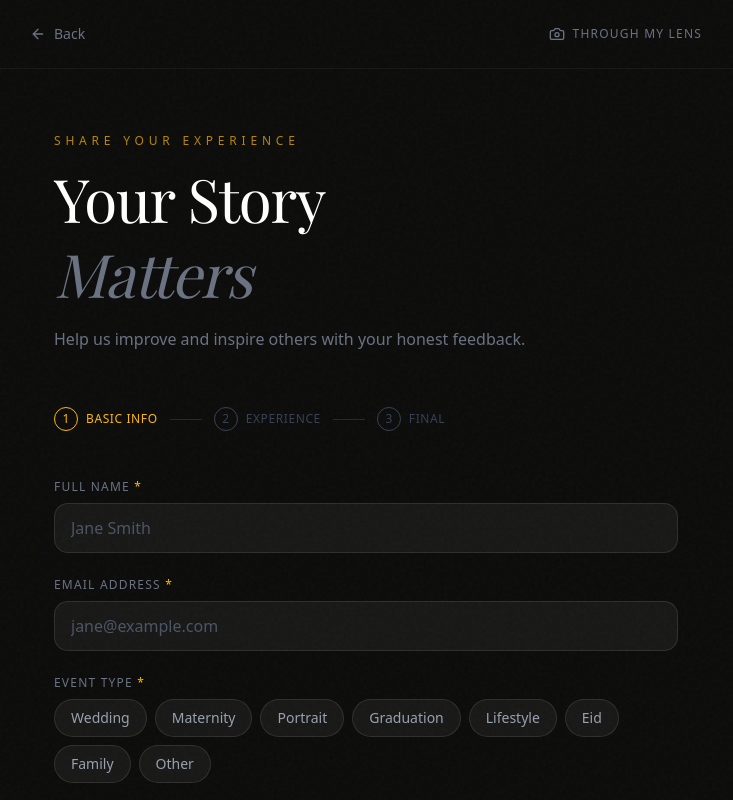
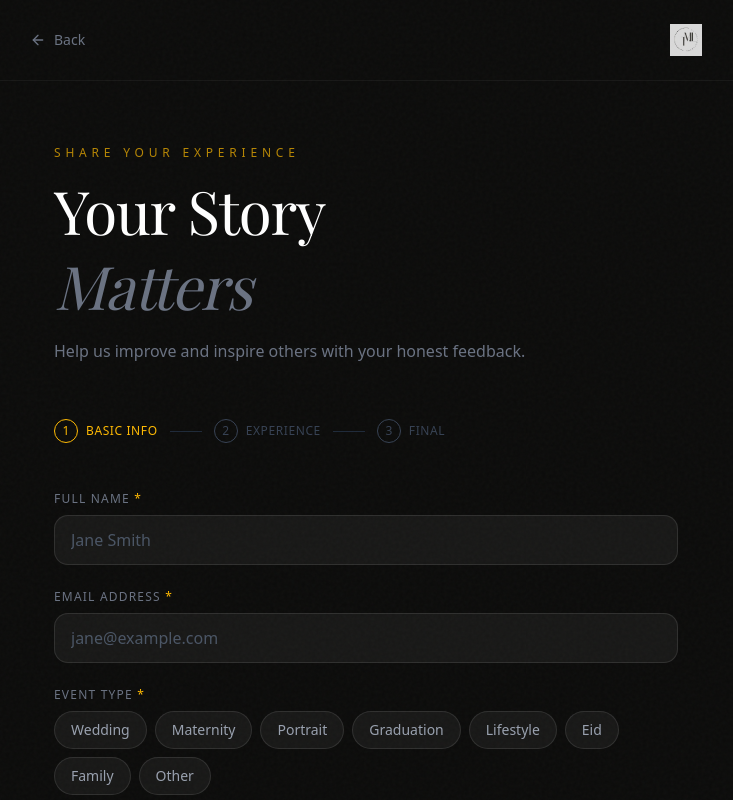
Before and after one commit to shittu-qudus/Throughmylens, a Next.js app: page /feedback in a window 1280 px wide. Shown: the top 800 px of the page, without its empty margins (274-1007 px from the left). Built offline with nearby package versions, Linux system fonts and the light colour scheme.

Commit message:
menu and X colour changed

```diff
--- a/src/app/feedback/page.tsx
+++ b/src/app/feedback/page.tsx
@@ -3,7 +3,7 @@ import { motion, AnimatePresence } from 'framer-motion';
 import { useState } from 'react';
 import Link from 'next/link';
 import { ArrowLeft, Star, CheckCircle2, Camera } from 'lucide-react';
-
+import Image from 'next/image';
 
 const EVENT_TYPES = [
   'Wedding', 'Maternity', 'Portrait', 'Graduation',
@@ -127,10 +127,13 @@ export default function FeedbackPage() {
             Back
           </Link>
           <div className="flex items-center gap-2 text-gray-500">
-            <Camera className="w-4 h-4" />
-            <span className="text-xs tracking-widest uppercase" style={{ fontFamily: 'system-ui, sans-serif' }}>
-              Through My Lens
-            </span>
+              <Image
+                          src="/images/logo.png"
+                          alt="Through My Lens Logo"
+                          width={32}
+                          height={32}
+                          className="w-8 h-8 object-contain"
+                        />
           </div>
         </div>
       </header>
--- a/src/components/sections/Navbar.tsx
+++ b/src/components/sections/Navbar.tsx
@@ -118,7 +118,7 @@ export function Navbar() {
                   exit={{ rotate: 90, opacity: 0 }}
                   transition={{ duration: 0.2 }}
                 >
-                  <X className="w-6 h-6 text-white" />
+                  <X className="w-6 h-6 text-black" />
                 </motion.div>
               ) : (
                 <motion.div
@@ -128,7 +128,7 @@ export function Navbar() {
                   exit={{ rotate: -90, opacity: 0 }}
                   transition={{ duration: 0.2 }}
                 >
-                  <Menu className="w-6 h-6 text-white" />
+                  <Menu className="w-6 h-6 text-black" />
                 </motion.div>
               )}
             </AnimatePresence>
```
